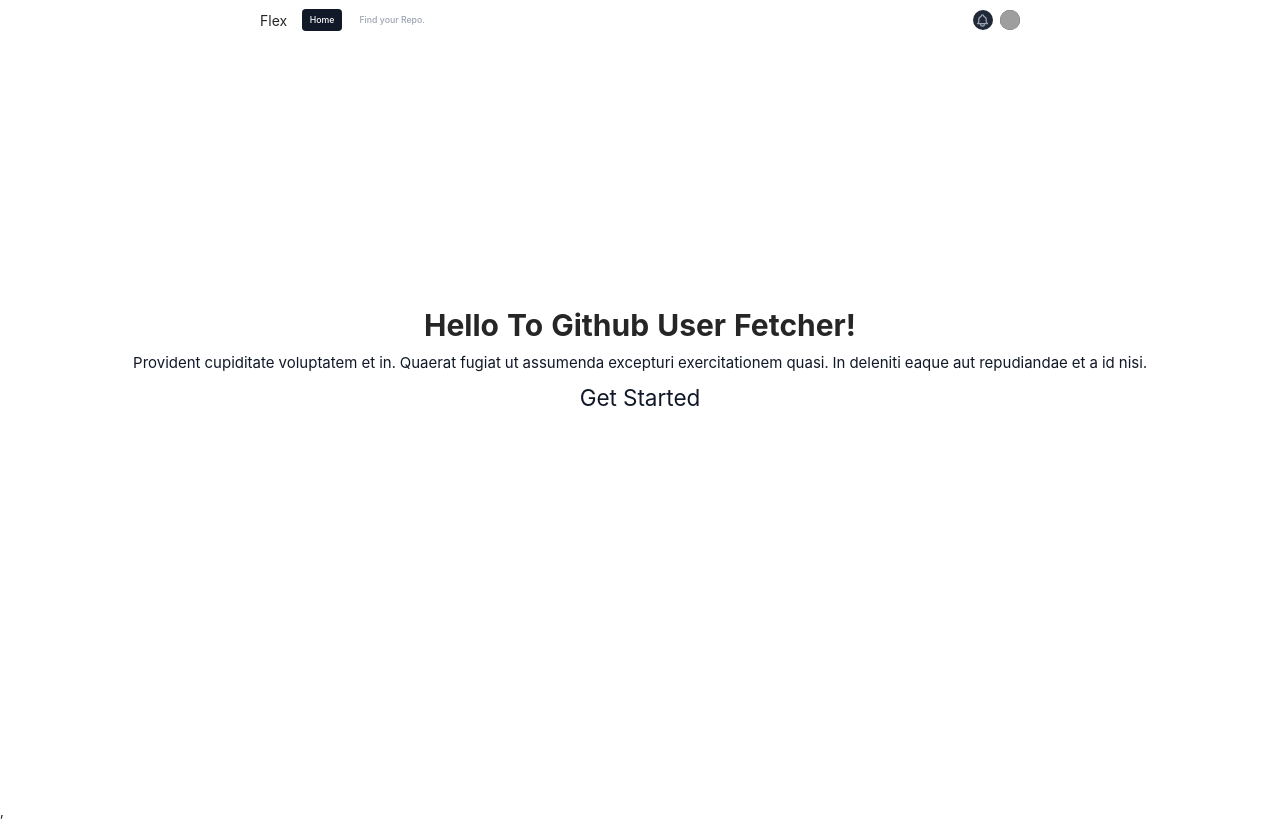
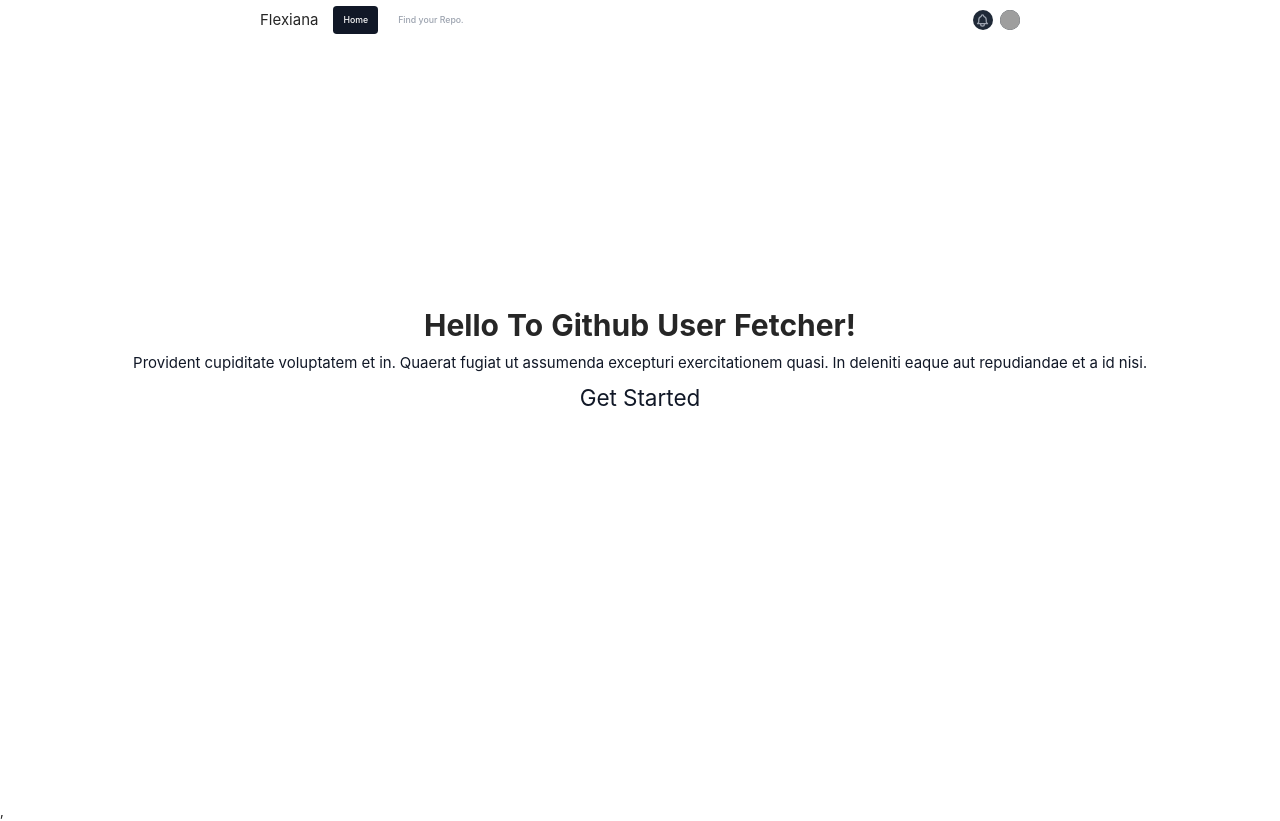
Before and after one commit to embashgit/githuber, a React (Create React App) app: page / in a window 1280 px wide. Built offline with nearby package versions, Linux system fonts and the light colour scheme; grey boxes are pictures that could not be loaded.

Commit message:
adjust nave text

```diff
--- a/src/components/Navbar.tsx
+++ b/src/components/Navbar.tsx
@@ -10,7 +10,7 @@
 export default () => {
   const navigation = [
     { name: 'Home', href: '/', current: true },
-    { name: 'Find your Repo.', href: '/countries', current: false },
+    { name: 'Find your Repo.', href: '/repository', current: false },
   ]
 
   const [navState, setNavState] = useState(navigation)
@@ -49,7 +49,7 @@
               </div>
               <div className="flex-1 flex items-center justify-center sm:items-stretch sm:justify-start">
                 <div className="flex-shrink-0 flex items-center">
-                  <p>Flex</p>
+                  <p className='text-2xl'>Flexiana</p>
                   <div className='hidden lg:block h8 w-auto '></div>
                 </div>
                 <div className="hidden sm:block sm:ml-6">
@@ -62,7 +62,7 @@
                           item.current
                             ? 'bg-gray-900 text-white'
                             : 'text-gray-400 hover:bg-gray-700 hover:text-white',
-                          'px-3 py-2 rounded-md text-sm font-medium transition ease-in-out'
+                          'px-4 py-3 rounded-md text-sm font-medium transition ease-in-out'
                         )}
                         aria-current={item.current ? 'page' : undefined}
                       >
--- a/src/routes/routes.ts
+++ b/src/routes/routes.ts
@@ -2,7 +2,7 @@
 import { IRoutes } from '../interfaces/store.interfaces'
 
 const Home = React.lazy(() => import('../views/landingPage/LandingPage'))
-const Countries = React.lazy(() => import('../views/countries/Countries'))
+const Repository = React.lazy(() => import('../views/countries/Countries'))
 
 export const AllRoutes: IRoutes[] = [
   {
@@ -11,8 +11,8 @@
     name: 'home',
   },
   {
-    path: '/countries',
-    Component: Countries,
-    name: 'countries',
+    path: '/repository',
+    Component: Repository,
+    name: 'Repository',
   },
 ]
```
